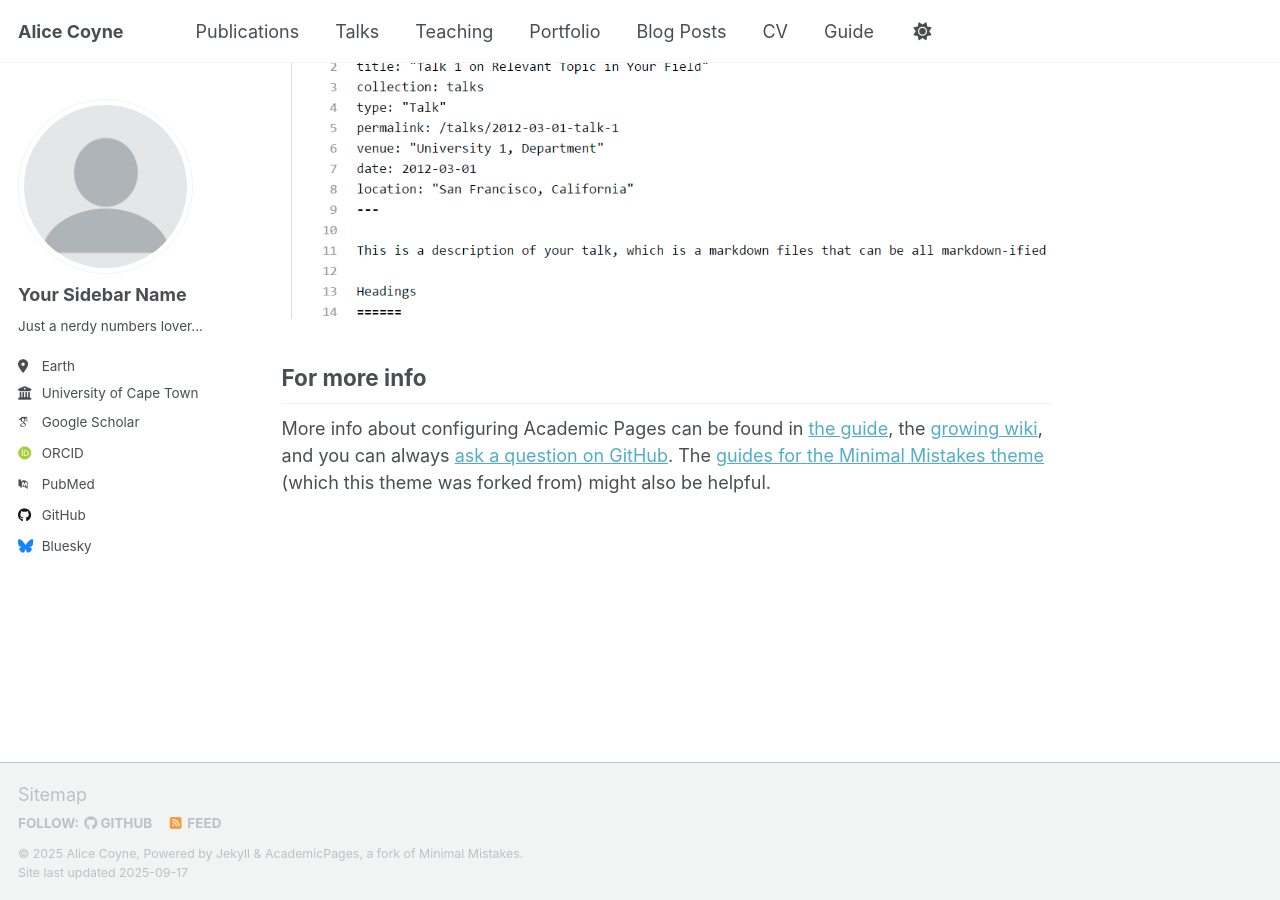
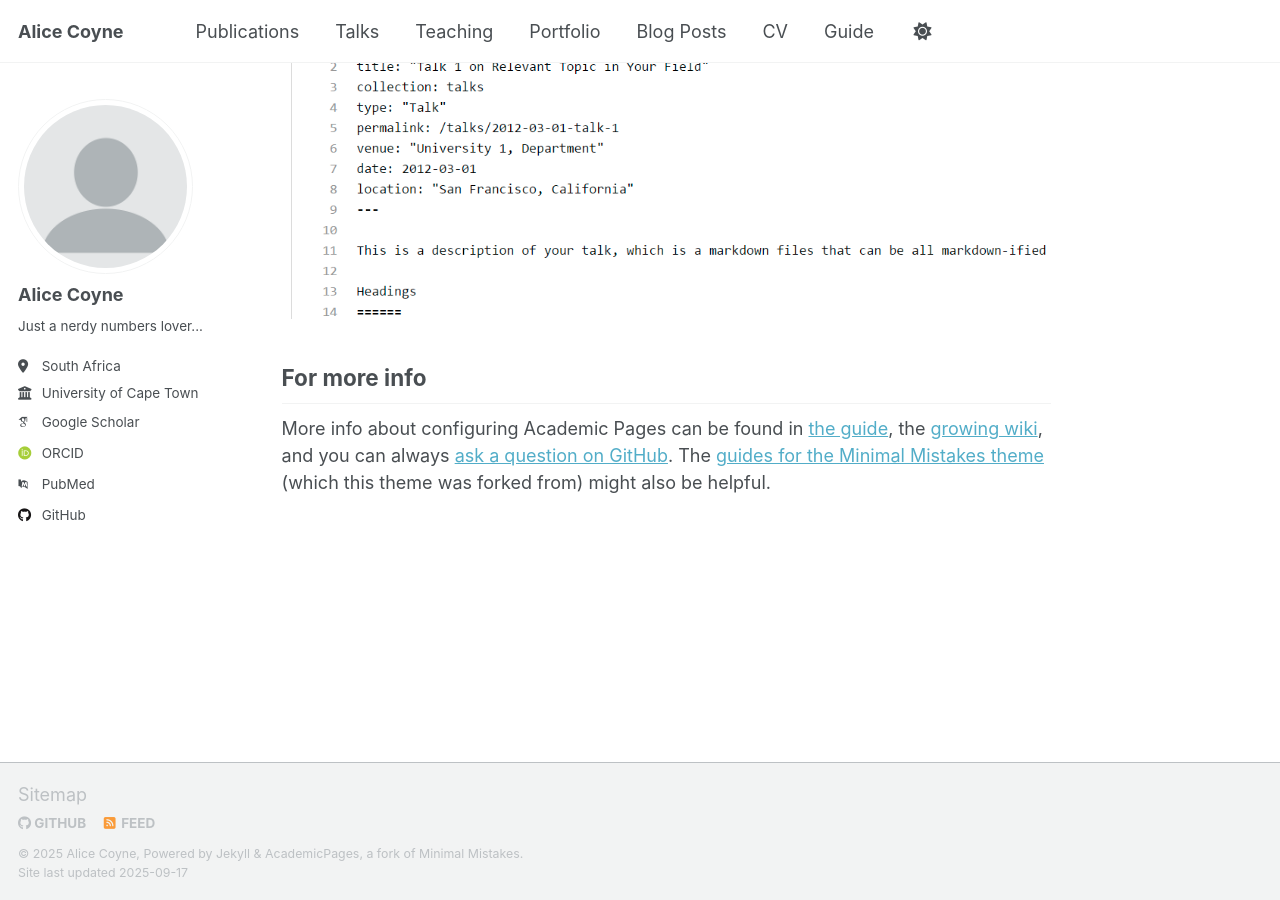
Before and after one commit to alicecoyne/alicecoyne.github.io, a Jekyll site: the page built from _pages/about.md, in a window 1280 px wide and 900 px high, scrolled down 2880 px. Built offline with Jekyll 4.4.1, drawn with Linux system fonts in a browser that asks for light colours; some web fonts are replaced; a script that is not in the unit is left out.

Commit message:
Update _config.yml

```diff
--- a/_config.yml
+++ b/_config.yml
@@ -7,7 +7,7 @@
 # server process.
 
 # Basic Site Settings
-locale                   : "en-US"
+locale                   : "en-za"
 site_theme               : "default" # Currently available options are "default", "air"
 title                    : "Alice Coyne"
 title_separator          : "-"
@@ -16,7 +16,7 @@
 url                      : https://alicecoyne.github.io # The base hostname & protocol for your site e.g. "https://[your GitHub username].github.io",
                                                            # or if you already have some other page hosted on Github then use "https://[your GitHub username].github.io/[Your Repo Name]"
 baseurl                  : "" # the subpath of your site, e.g. "/blog"
-repository               : "academicpages/academicpages.github.io"
+repository               : "academicpages/alicecoyne.github.io"
 
 # Site Author - The following control what appear as part of the author content on the side bar.
 #               If a field is blank the icon and link will not appear, otherwise it will be shown.
@@ -24,10 +24,10 @@
 author:
   # Biographic information
   avatar           : "profile.png"
-  name             : "Your Sidebar Name"
+  name             : "Alice Coyne"
   pronouns         : # example: "she/her"
   bio              : "Just a nerdy numbers lover..."
-  location         : "Earth"
+  location         : "South Africa"
   employer         : "University of Cape Town"
   uri              : # URL
   email            : #"none@example.org"
@@ -54,7 +54,7 @@
 
   # Social media
   artstation       : # Username
-  bluesky          : "bsky.app" # Replace this with you Bluesky username
+  bluesky          : #"bsky.app" # Replace this with you Bluesky username
   facebook         : # Username
   flickr           : # Username
   foursquare       : # Username
```
